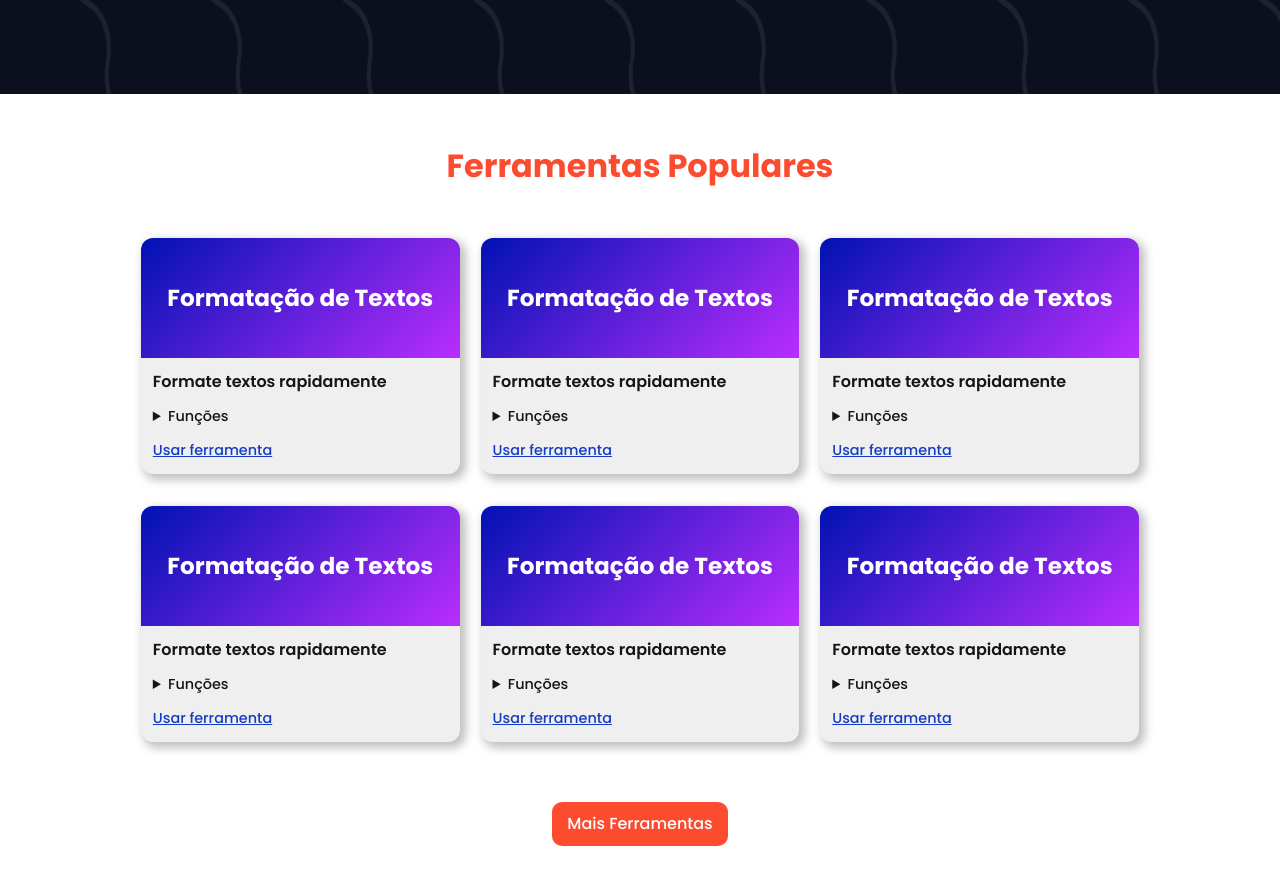
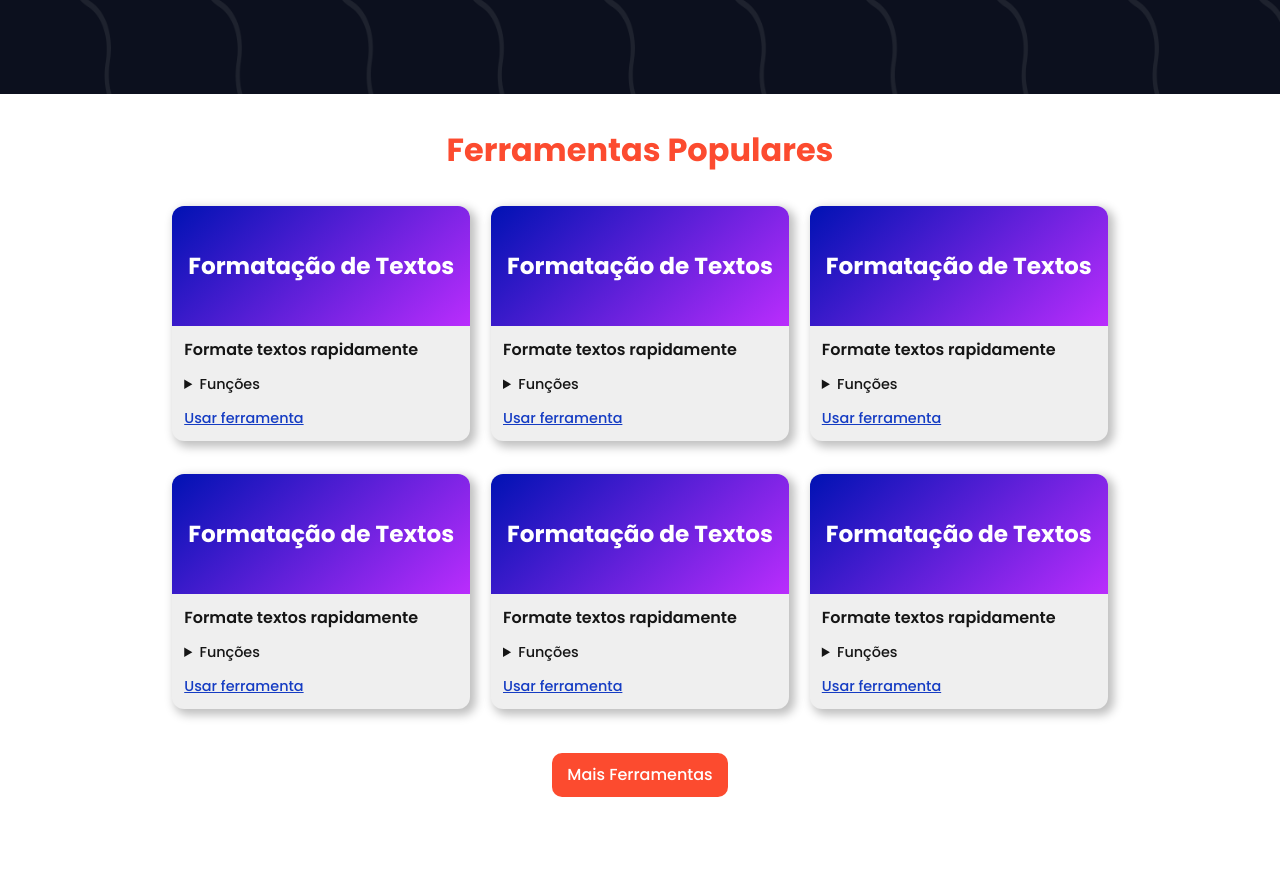
Before and after one commit to CauaRodrigues/text-transform, a Next.js app: page / in a window 1280 px wide. Shown: the part 718-1602 px from the top of the page. After the commit the page ends 1547 px from the top, so only its background shows below. Built offline with nearby package versions, Linux system fonts and the light colour scheme.

Commit message:
fix(user): altura da seção de ferramentas populares

```diff
--- a/src/app/page.scss
+++ b/src/app/page.scss
@@ -85,14 +85,15 @@
 
 .section__container-cards {
   width: 80%;
-  min-height: 96vh;
+  max-width: 1250px;
+  // min-height: 96vh;
   padding: 16px 0;
 
   display: flex;
   flex-direction: column;
-  justify-content: space-around;
+  justify-content: center;
   align-items: center;
-  gap: 1rem;
+  gap: 2rem;
 
   @media (max-width: 710px) {
     width: 90%;
@@ -113,10 +114,10 @@
   }
 
   .container-cards {
-    width: 100%;
     display: grid;
     grid-template-columns: repeat(3, 1fr);
     gap: 1.3rem;
+    align-items: baseline;
 
     @media (max-width: 940px) {
       grid-template-columns: repeat(2, 1fr);
--- a/src/components/CardTool/index.tsx
+++ b/src/components/CardTool/index.tsx
@@ -13,6 +13,14 @@ export default function CardTool() {
 
         <details>
           <summary>Funções</summary>
+
+          <ul>
+            <li>bla bla</li>
+            <li>bla bla</li>
+            <li>bla bla</li>
+            <li>bla bla</li>
+            <li>bla bla</li>
+          </ul>
         </details>
 
         <Link href="/ferramentas">Usar ferramenta</Link>
--- a/src/components/CardTool/styles.scss
+++ b/src/components/CardTool/styles.scss
@@ -41,7 +41,7 @@
 
 .content__card-tools {
   width: 100%;
-  height: max-content;
+  height: min-content;
   padding: 12px;
 
   display: flex;
```
